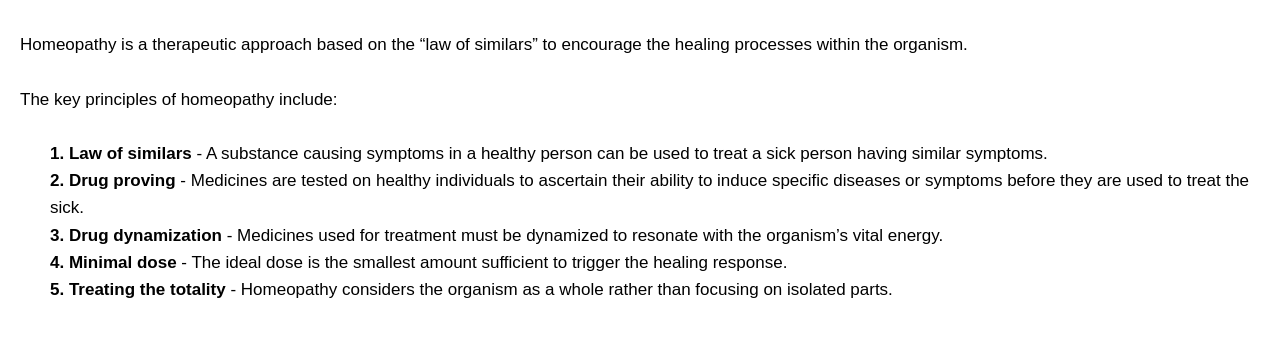
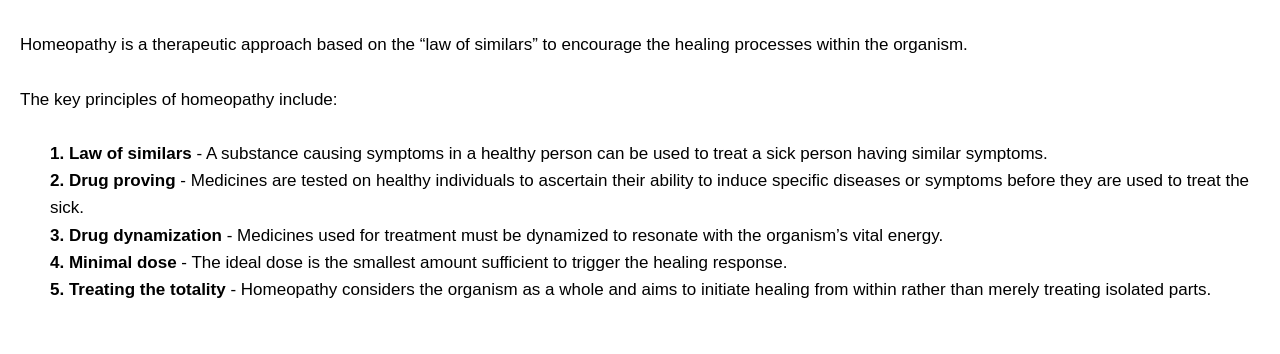
Before and after one commit to hhealthcare/home, a plain HTML site: page index.html in a window 1280 px wide. Shown: the part 202-556 px from the top of the page. Drawn offline with Linux system fonts and the light colour scheme.

Commit message:
Update index.html

```diff
--- a/index.html
+++ b/index.html
@@ -130,7 +130,7 @@
         <p><b>2. Drug proving</b> - Medicines are tested on healthy individuals to ascertain their ability to induce specific diseases or symptoms before they are used to treat the sick.</p>
         <p><b>3. Drug dynamization</b> - Medicines used for treatment must be dynamized to resonate with the organism’s vital energy.</p>
         <p><b>4. Minimal dose</b> - The ideal dose is the smallest amount sufficient to trigger the healing response.</p>
-        <p><b>5. Treating the totality</b> - Homeopathy considers the organism as a whole rather than focusing on isolated parts.</p><br>
+        <p><b>5. Treating the totality</b> - Homeopathy considers the organism as a whole and aims to initiate healing from within rather than merely treating isolated parts.</p><br>
         </div>
         <br>
         <!-- Description before the video -->
```
